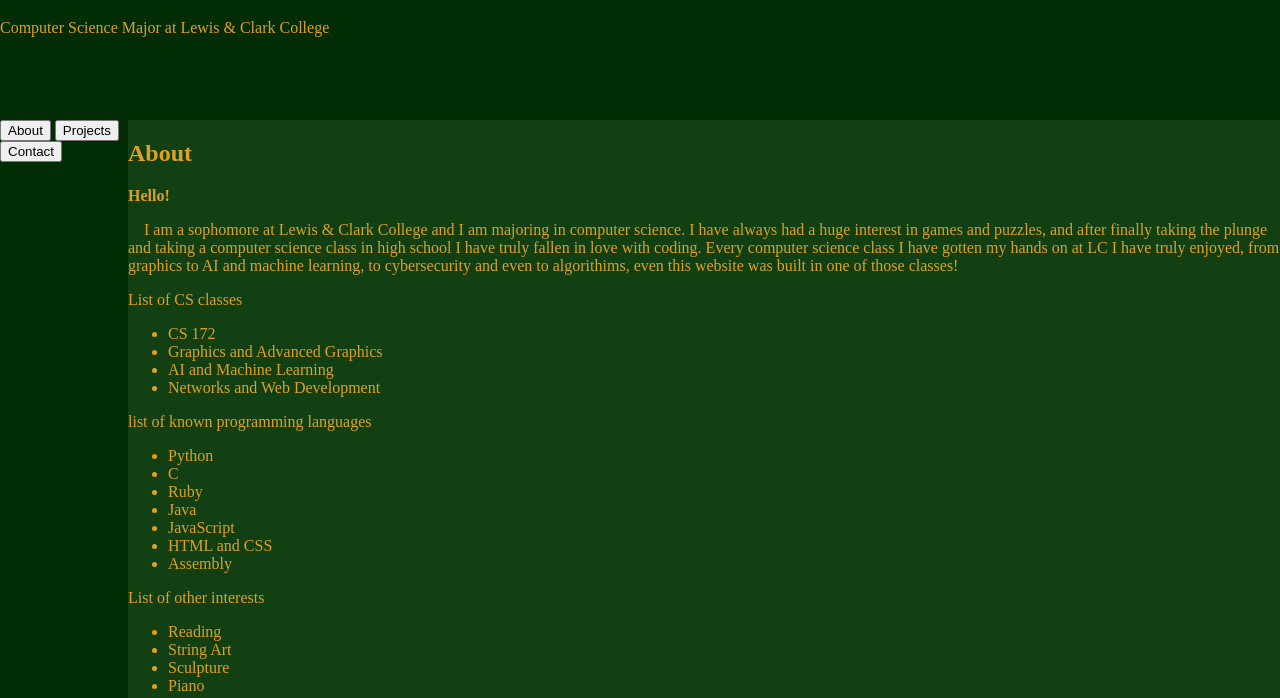
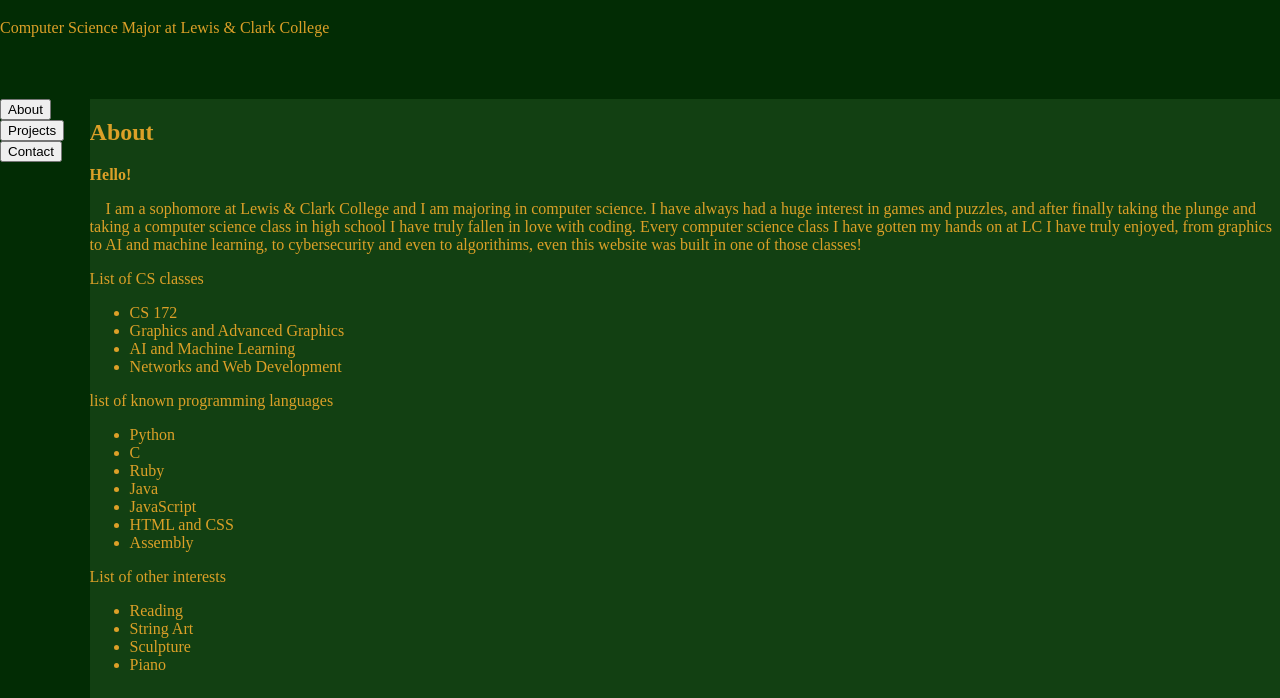
Before and after one commit to Edenmew/portfolio-edenstraitiff, a website: page public/index.html in a window 1280 px wide. Shown: the part 61-759 px from the top of the page. Drawn offline with Linux system fonts and the light colour scheme.

Commit message:
changed back to flex containing header due to padding issues

```diff
--- a/public/index.html
+++ b/public/index.html
@@ -6,7 +6,8 @@
     <link rel="stylesheet" href="styles.css">
 </head>
 <body>
-    <header class="top">
+    <div class="flex_top_bottom">
+        <header>
             <h1>Eden Straitiff</h1>
             <p>Computer Science Major at Lewis &amp; Clark College</p>
         </header>
@@ -82,6 +83,7 @@
                     <a href="https://github.com/Edenmew">Github</a>
                 </div>
             </main>
+        </div>
     </div>
 </body>
 </html>
--- a/public/styles.css
+++ b/public/styles.css
@@ -6,32 +6,38 @@
 }
 
 html, body {
+    min-height: 100vh;
     background-color: var(--outer_background_color);
     color: var(--text_color);
     scroll-padding-top: var(--header_height);
     margin: 0;
-    padding: 0;
-    overscroll-behavior: contain;
+    overscroll-behavior: none;
 }
 
+.flex_top_bottom {
+    display: flex;
+    flex-direction: column;
+}
 
-.top {
+header {
     position: sticky;
-    top: 0px;
+    top: 0;
     height: var(--header_height);
     background-color: var(--outer_background_color);
+    margin: 0;
+    padding: 0;
 }
 
 .columns {
-    top: var(--header_height);
+    margin: 0;
+    padding: 0;
     display: flex;
-    overscroll-behavior: none;
 }
 
 .nav_bar {
     position: sticky;
-    top: var(--header_height);
-    width: 10vw;
+    width: 7vw;
+    top: calc(var(--header_height));
     height: calc(100vh - var(--header_height));
     background-color: var(--outer_background_color);
 }
```
Lines whose indentation alone changed are shown as unchanged.
